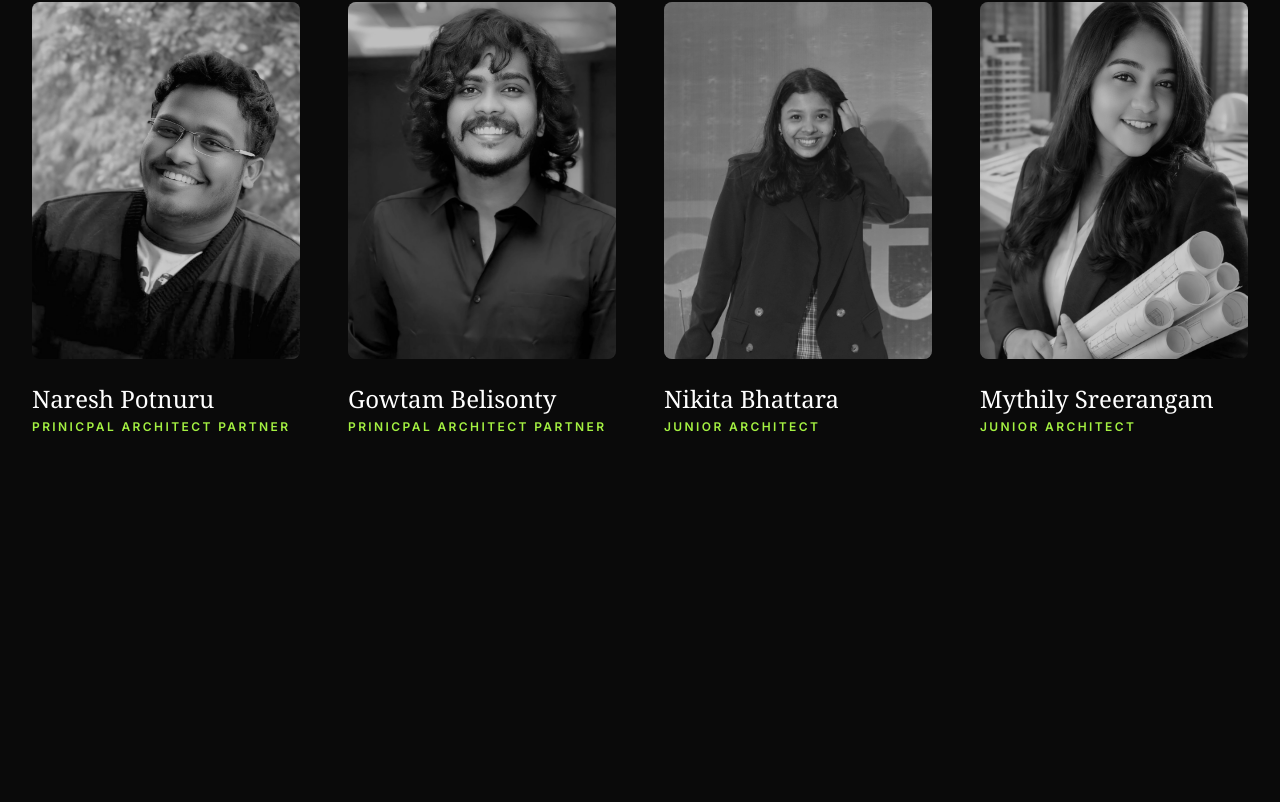
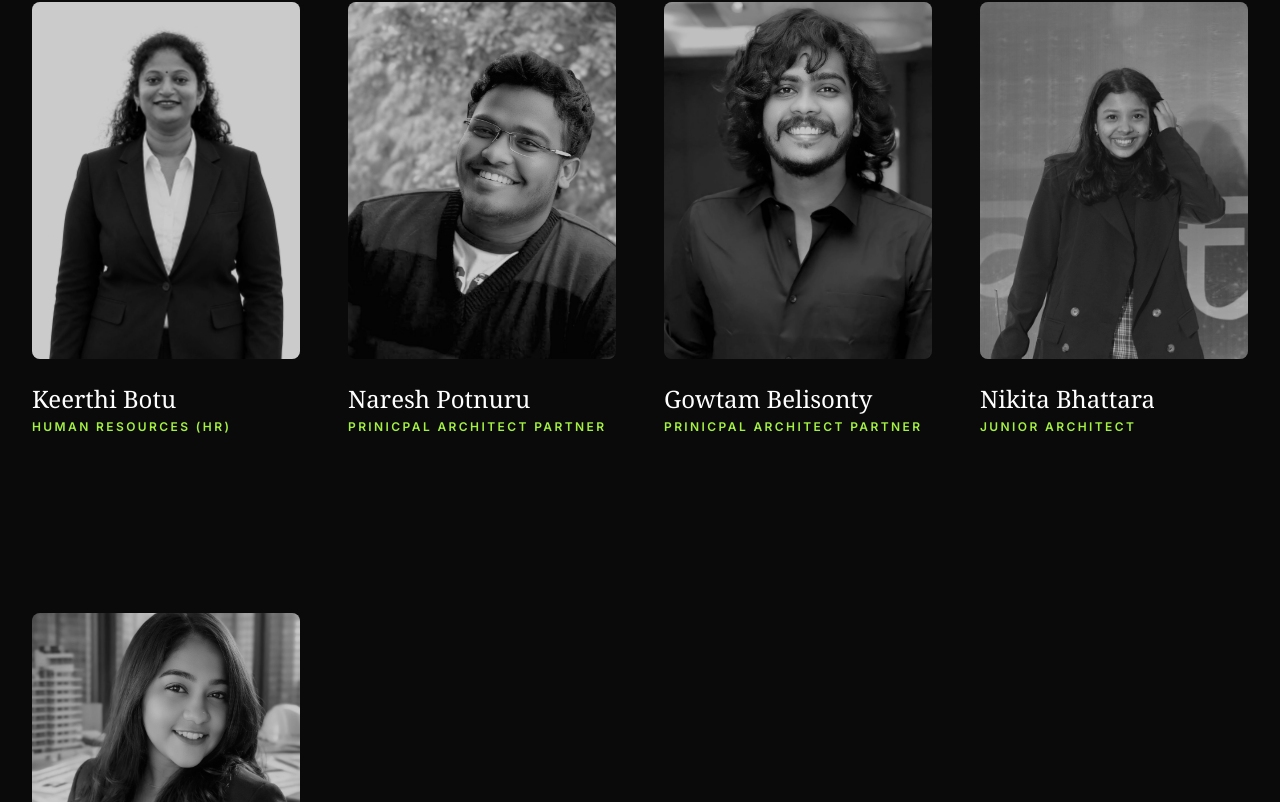
Before and after one commit to praveenpatnana-stack/in-finite-design-studios, a React (Vite) app: page / in a window 1280 px wide. Shown: the part 6016-6818 px from the top of the page. Built offline with nearby package versions, Linux system fonts and the light colour scheme; a web font is replaced by a local one.

Commit message:
Update team member details in Team.tsx

```diff
--- a/components/Team.tsx
+++ b/components/Team.tsx
@@ -4,8 +4,15 @@ import { ThemeContext } from '../App';
 import { TeamMember } from '../types';
 
 const TEAM: TeamMember[] = [
+   {
+    id: '1',
+    name: 'Keerthi Botu',
+    role: ' Human Resources (HR) ',
+    imageUrl: '/collective/team/keerthi botu.jpeg',
+    bio: 'Dedicated HR Executive passionate about connecting talent with opportunity and fostering a positive, people-first workplace.'
+  },
   {
-    id: '1',
+    id: '2',
     name: 'Naresh Potnuru',
     role: ' Prinicpal architect partner',
     Phone: 'Phone : +91-8800688691',
@@ -14,21 +21,21 @@ const TEAM: TeamMember[] = [
     bio: 'Shaping spaces with vision, precision, and purpose — blending timeless design with innovative thinking.'
   },
   {
-    id: '2',
+    id: '3',
     name: 'Gowtam Belisonty',
     role: ' Prinicpal architect partner',
     imageUrl: '/collective/team/gowtam-belisonty.jpeg',
     bio: 'Leading with vision and expertise, transforming complex ideas into enduring, functional designs.'
   },
   {
-    id: '3',
+    id: '4',
     name: 'Nikita Bhattara',
     role: 'Junior Architect',
     imageUrl: '/collective/team/nikita-bhattara.jpeg',
     bio: 'Shaping tomorrow’s skylines with fresh vision and precise detail — one blueprint at a time.'
   },
   {
-    id: '4',
+    id: '5',
     name: 'Mythily Sreerangam',
     role: 'Junior Architect',
     imageUrl: '/collective/team/mythily-sreerangam.jpeg',
```
